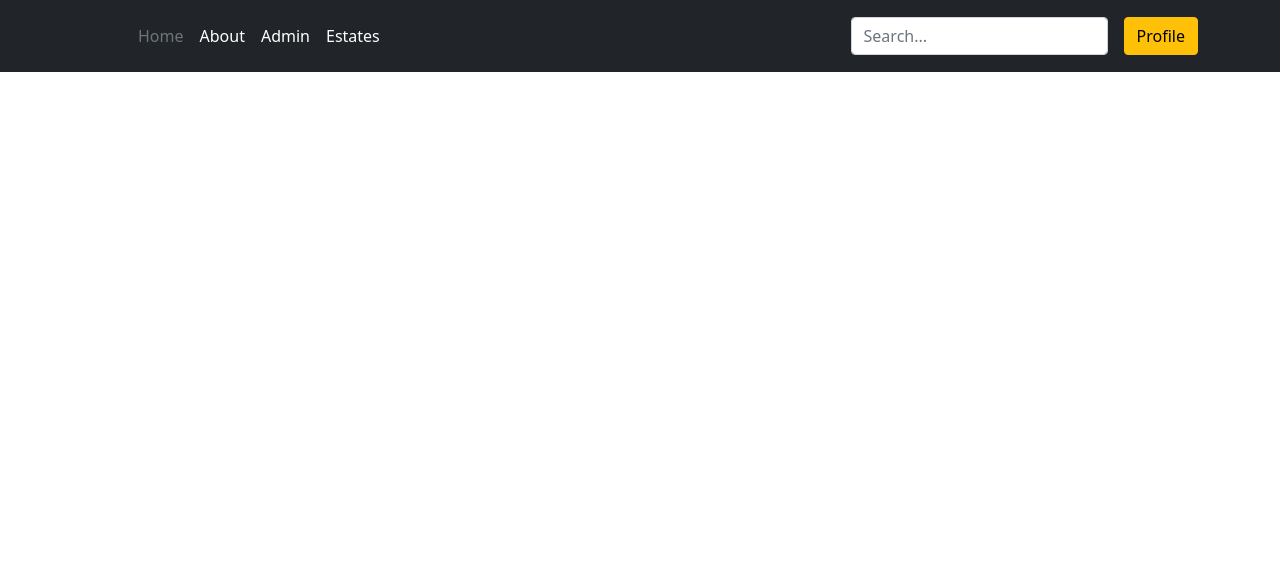
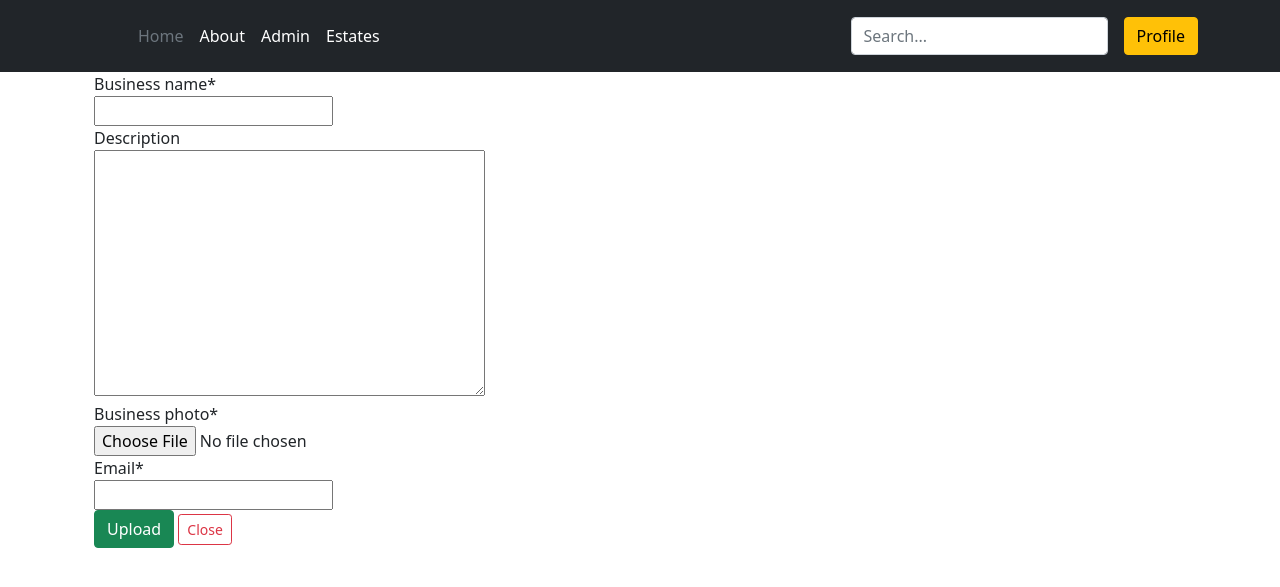
Before and after one commit to Marsh-sudo/Neighbourhood, a Django app: template hood/templates/all-neighbor/business.html in a window 1280 px wide. Shown: the top 587 px of the page. Run offline with Django 4.2, Linux system fonts and the light colour scheme; the template is opened without the code that fills it: values that come from a table or form of the project are taken from there, others are empty; tables that the repository leaves empty hold one stand-in row (values such as "Sample post"); parts of the project's set-up code (start-up, migrations or seed data) failed here and were passed over; some libraries are stand-ins or nearby versions.

Commit message:
add block to hold form

```diff
--- a/hood/templates/all-neighbor/business.html
+++ b/hood/templates/all-neighbor/business.html
@@ -3,36 +3,19 @@
 {%load static%}
 {%load crispy_forms_tags%}
 {% block content%}
+<div class="container">
+    <div class="container m-auto">
+        <form action="" method="post" enctype="multipart/form-data">
+            <div class="change">
+                {% csrf_token %}
+               {{bus_form|crispy}}
+            </div>
 
-<div class="container mt-0">
-    <div class="col-md-7">
-        <div class="row">
-            <div class="modal fade" id="post-upload" tabindex="-1" role="dialog"
-                 aria-labelledby="exampleModalCenterTitle" aria-hidden="true">
-                <div class="modal-dialog modal-dialog-centered" role="document">
-                    <div class="modal-content">
-                        <div class="modal-header">
-                            <h5 class="modal-title" id="exampleModalLongTitle">Add New Businesss</h5>
-                            <hr>
-                            <button type="button" class="close" data-dismiss="modal" aria-label="Close">
-                                <span aria-hidden="true">&times;</span>
-                            </button>
-                        </div>
-                        <div class="modal-body">
-                            <form action="" method="post" enctype="multipart/form-data">
-                                <div class="change">
-                                    {% csrf_token %}
-                                    {{bus_form|crispy }}
-                                </div>
+            <button class="btn btn-success">Upload</button>
+            <button type="button" class="btn btn-sm btn-outline-danger" data-dismiss="modal">
+                Close
+            </button>
+        </form>
+    </div>
 
-                                <button class="btn btn-sm btn-color">Add Businesss</button>
-
-                            </form>
-                        </div>
-                    </div>
-                </div>
-            </div>
-        </div>
-    </div>
-</div>
 {%endblock%}
```
